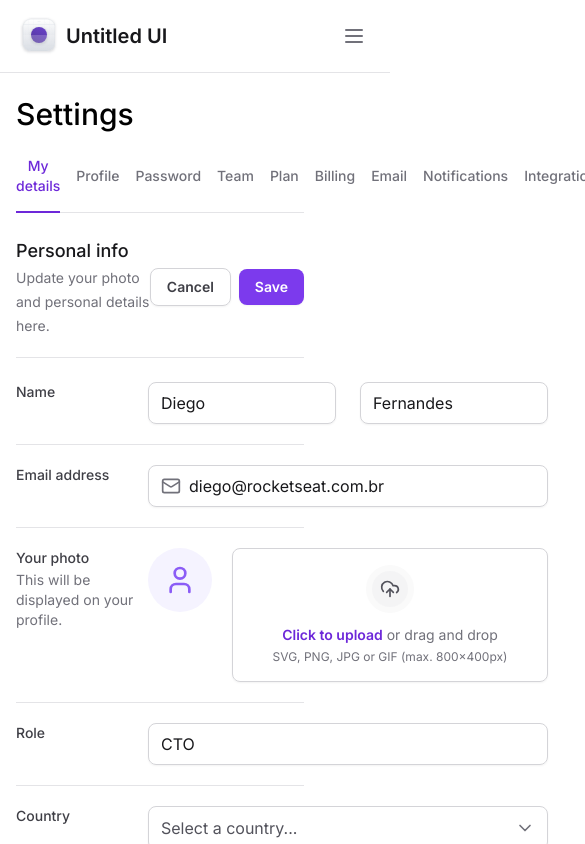
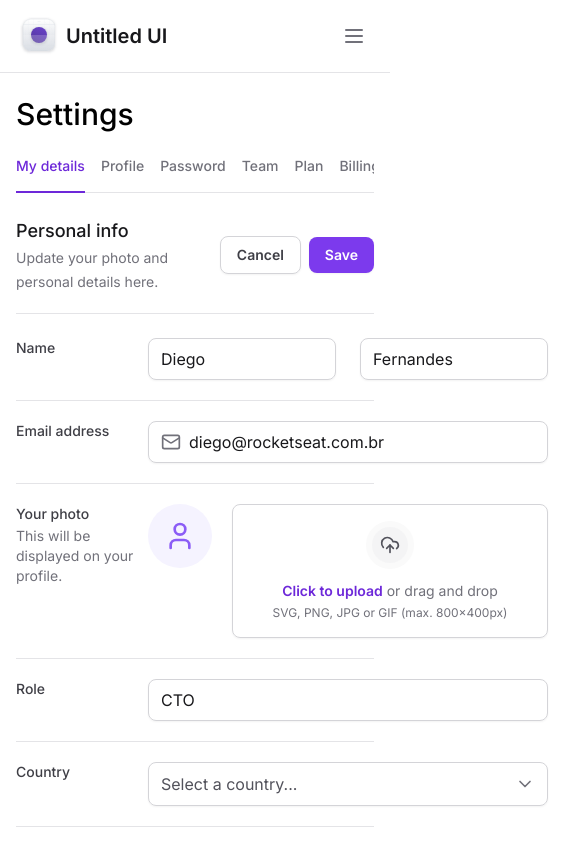
Before and after one commit to alexbleggijr/rocketseat-course-tailwind-diego-fernandes, a Next.js app: page / in a window 390 px wide. Shown: the top 844 px of the page, 585 px wide, since content can reach past the window. Built offline with nearby package versions, Linux system fonts and the light colour scheme.

Commit message:
responsividade das abas

```diff
--- a/package.json
+++ b/package.json
@@ -11,6 +11,7 @@
   "dependencies": {
     "@formkit/auto-animate": "^0.7.0",
     "@radix-ui/react-collapsible": "^1.0.3",
+    "@radix-ui/react-scroll-area": "^1.0.4",
     "@radix-ui/react-select": "^1.2.2",
     "@radix-ui/react-tabs": "^1.0.4",
     "@types/node": "20.4.5",
--- a/src/app/layout.tsx
+++ b/src/app/layout.tsx
@@ -18,9 +18,9 @@
   return (
     <html lang="en" className="antialiased">
       <body className={inter.className}>
-        <div className="grid min-h-screen grid-cols-app">
+        <div className="min-h-screen lg:grid lg:grid-cols-app">
           <Sidebar />
-          <main className="px-4 pb-12 pt-24 lg:col-start-2 lg:px-8 lg:pt-8">
+          <main className="max-w-[100vw] px-4 pb-12 pt-24 lg:col-start-2 lg:px-8 lg:pt-8">
             {children}
           </main>
         </div>
--- a/src/components/SettingsTabs/TabItem.tsx
+++ b/src/components/SettingsTabs/TabItem.tsx
@@ -15,7 +15,7 @@
       value={value}
       className=":px-1 group relative pb-4 text-sm font-medium text-zinc-500 outline-none hover:text-violet-700 data-[state=active]:text-violet-700"
     >
-      <span className="rounded group-focus-visible:ring-2 group-focus-visible:ring-violet-400 group-focus-visible:ring-offset-4">
+      <span className="whitespace-nowrap rounded group-focus-visible:ring-2 group-focus-visible:ring-violet-400 group-focus-visible:ring-offset-4">
         {title}
       </span>
 
--- a/src/components/SettingsTabs/index.tsx
+++ b/src/components/SettingsTabs/index.tsx
@@ -1,5 +1,6 @@
 'use client'
 
+import * as ScrollArea from '@radix-ui/react-scroll-area'
 import * as Tabs from '@radix-ui/react-tabs'
 import { useState } from 'react'
 import { TabItem } from './TabItem'
@@ -9,6 +10,8 @@
 
   return (
     <Tabs.Root value={currentTab} onValueChange={setCurrentTab}>
+      <ScrollArea.Root className="w-full" type="scroll">
+        <ScrollArea.Viewport className="w-full overflow-x-scroll">
           <Tabs.List className="mt-6 flex w-full items-center gap-4 border-b border-zinc-200">
             <TabItem
               value="tab1"
@@ -25,8 +28,16 @@
               title="Password"
               isSelected={currentTab === 'tab3'}
             />
-        <TabItem value="tab4" title="Team" isSelected={currentTab === 'tab4'} />
-        <TabItem value="tab5" title="Plan" isSelected={currentTab === 'tab5'} />
+            <TabItem
+              value="tab4"
+              title="Team"
+              isSelected={currentTab === 'tab4'}
+            />
+            <TabItem
+              value="tab5"
+              title="Plan"
+              isSelected={currentTab === 'tab5'}
+            />
             <TabItem
               value="tab6"
               title="Billing"
@@ -53,6 +64,15 @@
               isSelected={currentTab === 'tab10'}
             />
           </Tabs.List>
+        </ScrollArea.Viewport>
+
+        <ScrollArea.Scrollbar
+          className="flex h-0.5 translate-y-1.5 touch-none select-none flex-col bg-zinc-100"
+          orientation="horizontal"
+        >
+          <ScrollArea.Thumb className="relative flex-1 rounded-lg bg-zinc-300" />
+        </ScrollArea.Scrollbar>
+      </ScrollArea.Root>
     </Tabs.Root>
   )
 }
```
Also changed, not shown: 1 other file (tests, documents, lock files or other folders). Lines whose indentation alone changed are shown as unchanged.
